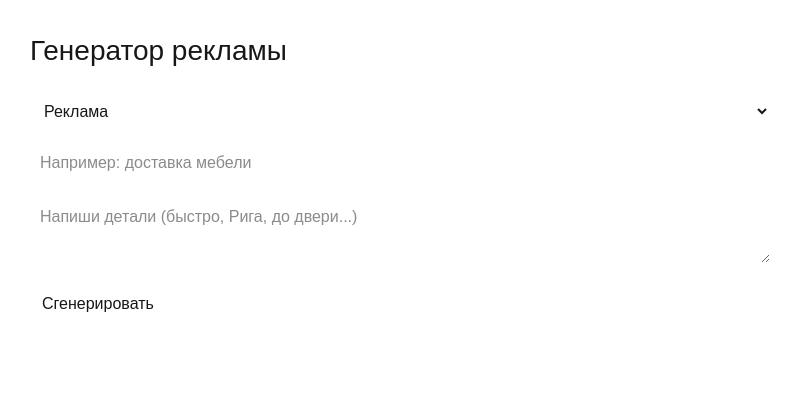
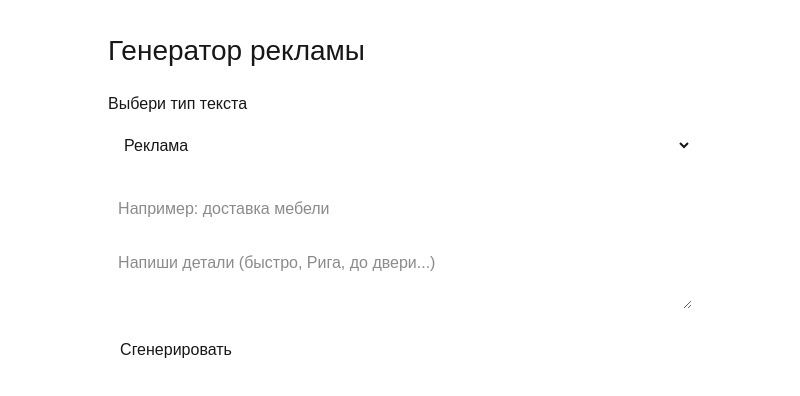
Before and after one commit to wallcraftmz-sys/ai-business-app, a Next.js app: page /generate in a window 1280 px wide. Shown: the top 396 px of the page, without its empty margins (240-1040 px from the left). Built offline with nearby package versions, Linux system fonts and the light colour scheme.

Commit message:
fix type select

```diff
--- a/app/generate/page.tsx
+++ b/app/generate/page.tsx
@@ -38,16 +38,27 @@ export default function GeneratePage() {
         Генератор рекламы
       </h1>
 
+    <div style={{ marginBottom: 10 }}>
+  <label style={{ display: "block", marginBottom: 8 }}>
+    Выбери тип текста
+  </label>
+
   <select
     value={type}
     onChange={(e) => setType(e.target.value)}
-  style={{ width: "100%", padding: 10, marginBottom: 10 }}
+    style={{
+      width: "100%",
+      padding: 12,
+      marginBottom: 10,
+      fontSize: 16,
+    }}
   >
     <option value="реклама">Реклама</option>
     <option value="пост">Пост для соцсетей</option>
     <option value="описание">Описание товара</option>
     <option value="email">Email клиенту</option>
   </select>
+</div>
 
       <input
         placeholder="Например: доставка мебели"
```
Lines whose indentation alone changed are shown as unchanged.
